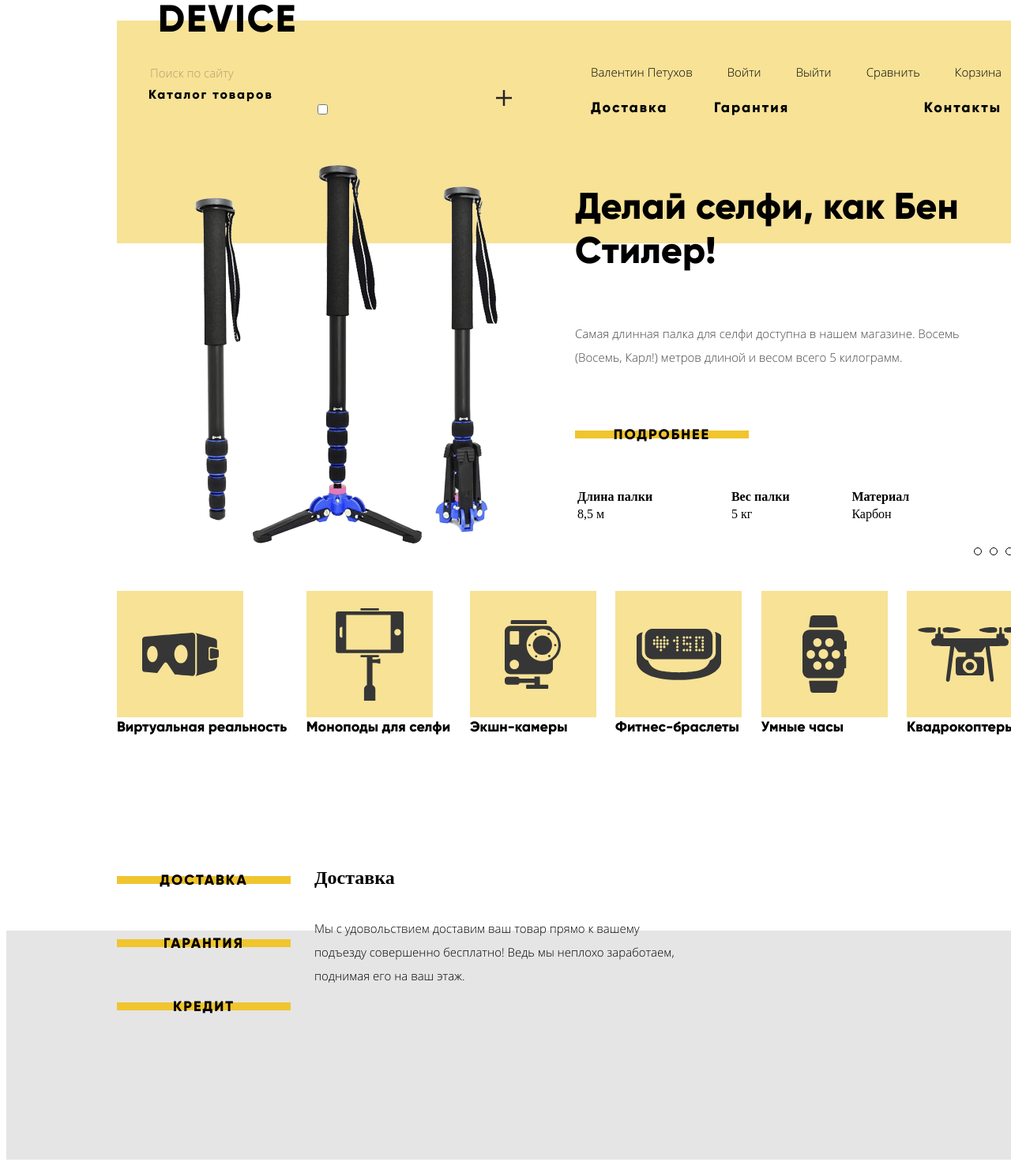
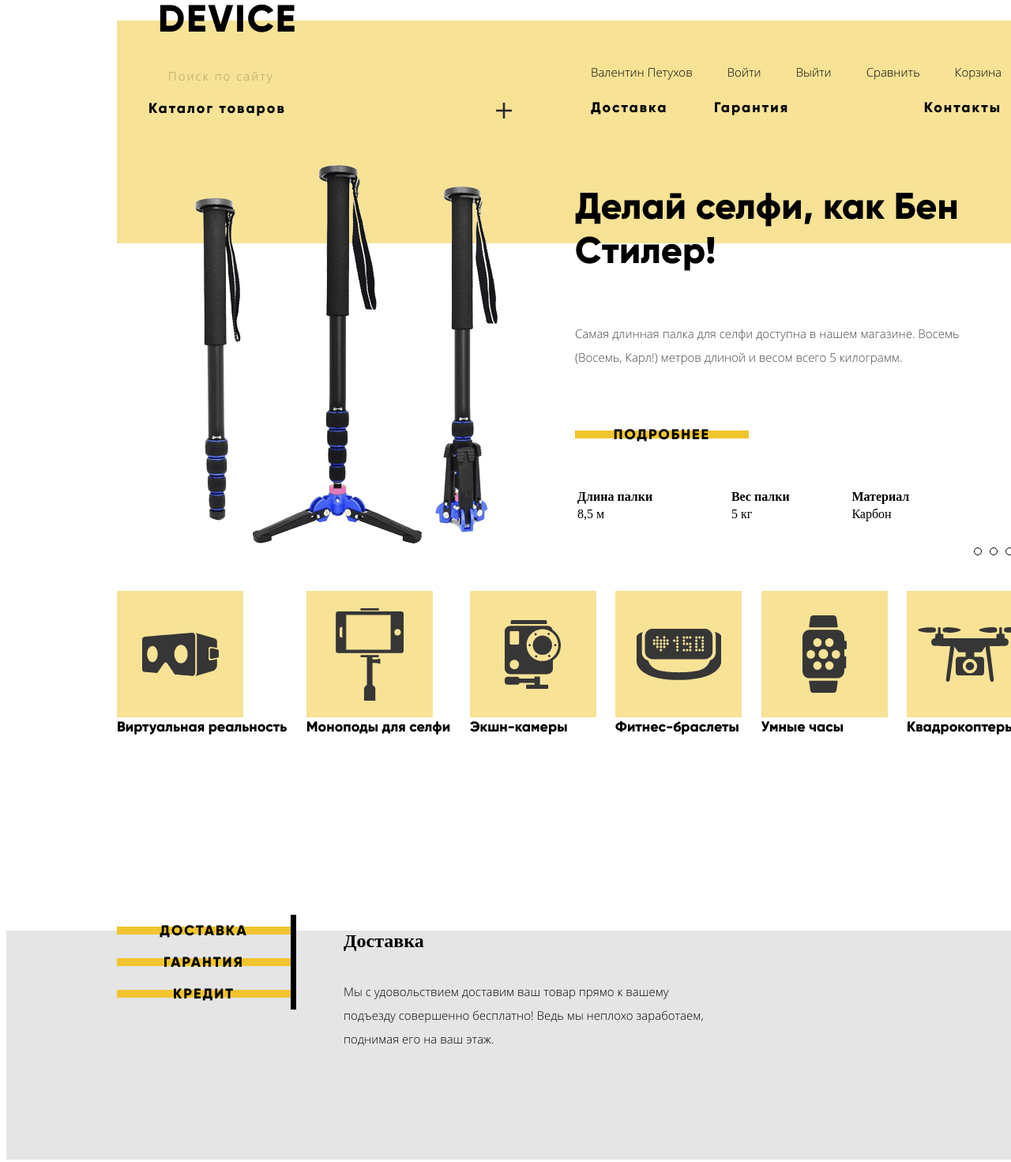
Before and after one commit to SergeiBan/Device, a website: page index.html in a window 1280 px wide. Shown: the top 1471 px of the page at 79% size. Drawn offline with Linux system fonts and the light colour scheme.

Commit message:
Все еще делает нижний слайдер

```diff
--- a/index.html
+++ b/index.html
@@ -93,10 +93,9 @@
     <header class="page-header page-header--index">
       <span class="page-header__logo logo">Device</span>
       <nav class="product-search">
-        <label class="product-search__site-search-label" for="site-search"></label>
-        <input class="product-search__site-search site-search" type="text" id="site-search" name="site-search-field" value="Поиск по сайту">
-        <label class="product-search__goods goods" for="goods-input">Каталог товаров</label>
-        <input class="product-search__goods-input" id="goods-input" type="checkbox">
+        <input class="product-search__site-search site-search" type="text" id="site-search" name="site-search-field">
+        <label class="product-search__site-search-label" for="site-search">Поиск по сайту</label>
+        <h2 class="product-search__goods goods" for="goods-input">Каталог товаров</h2>
         <ul class="product-search__goods-list goods-list">
           <li class="goods-list__good">Виртуальная реальность</li>
           <li class="goods-list__good">Моноподы для селфи</li>
@@ -250,20 +249,21 @@
       </div>
     </section>
     <section class="page-main__features features">
-      <ul class="features__list">
-        <li class="features__item in-depth">Доставка</li>
-        <li class="features__item in-depth">Гарантия</li>
-        <li class="features__item in-depth">Кредит</li>
-      </ul>
+      <label class="features__item-label in-depth" for="delivery">Доставка</label>
+      <input class="features__item-input" type="radio" id="delivery" name="features__item-field" checked>
       <div class="features__description features__description--delivery">
         <h2>Доставка</h2>
         <p class="features__text">Мы с удовольствием доставим ваш товар прямо к вашему подъезду совершенно бесплатно! Ведь мы неплохо заработаем, поднимая его на ваш этаж.</p>
       </div>
+      <label class="features__item-label in-depth" for="warranty">Гарантия</label>
+      <input class="features__item-input" type="radio" id="warranty" name="features__item-field">
       <div class="features__description features__description--warranty">
         <h2>Гарантия</h2>
         <p class="features__text">Если из-за возгорания купленного у нас товара у вас сгорит дом — не переживайте, мы выдадим вам новый.
             Товар, не дом, конечно же.</p>
       </div>
+      <label class="features__item-label in-depth" for="credit">Кредит</label>
+      <input class="features__item-input" type="radio" id="credit" name="features__item-field">
       <div class="features__description features__description--credit">
         <h2>Кредит</h2>
         <p class="features__text">Залезть в долговую яму стало проще! Кредитные консультанты подберут для вас наиболее выгодные
--- a/sass/features.scss
+++ b/sass/features.scss
@@ -5,7 +5,8 @@
   min-width: 400px;
   display: grid;
   grid-template-columns: 280px 880px;
-
+  grid-template-rows: 40px 40px 40px;
+  padding-top: 80px;
 }
 
 .features__text {
@@ -18,38 +19,28 @@
   grid-row: 1 / 4;
   grid-column: 2 / 3;
   margin-right: 140px;
-  padding-left: 110px;
-}
-
-.features__description--delivery {
-  display: block;
-  display: flex;
+  margin-left: 80px;
+  padding-left: 60px;
+  border-left: 7px solid #000000;
   flex-direction: column;
   align-items: flex-start;
 }
 
-.features__list {
-  list-style: none;
-  grid-column: 1 / 2;
-  grid-row: 1 / -1;
-  display: grid;
-  grid-template-rows: 40px 40px 40px;
-  grid-row-gap: 40px;
+.features__item-label {
   margin-left: 140px;
-  padding: 0;
 }
 
-.features__item:nth-child(1) {
+.features__item-label:nth-child(1) {
   grid-row: 1 / 2;
   grid-column: 1 / 2;
 }
 
-.features__item:nth-child(2) {
+.features__item-label:nth-child(2) {
   grid-row: 2 / 3;
   grid-column: 1 / 2;
 }
 
-.features__item:nth-child(3) {
+.features__item-label:nth-child(3) {
   grid-row: 3 / 4;
   grid-column: 1 / 2;
 }
@@ -66,3 +57,19 @@
 .features-nav__link:active {
   color: rgba(0, 0, 0, 0.3);
 }
+
+.features__item-input {
+  display: none;
+}
+
+.features__item-input:checked + .features__description {
+  display: flex;
+}
+
+.features__item-input:checked {
+  background-color: #000000;
+}
+
+// .features__item-input:nth-of-type(1):checked ~ .features__description {
+
+// }
--- a/sass/product-search.scss
+++ b/sass/product-search.scss
@@ -1,22 +1,26 @@
+@import "mixins.scss";
+
 .product-search {
   display: flex;
   flex-direction: column;
-
+  position: relative;
 }
 
 .product-search__goods-list {
   display: none;
-  position: absolute;
   width: 100%;
   background-color: #f7e296;
 }
 
 .product-search__goods {
   position: relative;
+  @include text1824;
 }
 
-.product-search__goods-input {
-  // display: none;
+.product-search__goods:hover ~ .product-search__goods-list {
+  display: grid;
+  grid-row: 2 / 3;
+  z-index: 2;
 }
 
 .product-search__goods::after {
@@ -33,3 +37,20 @@
 .product-search__goods-input:checked ~ .product-search__goods-list {
   display: block;
 }
+
+.product-search__site-search-label {
+  position: absolute;
+  top: 5px;
+  left: 25px;
+  @include text1530;
+  color: rgba(0, 0, 0, 0.3);
+  z-index: 2;
+}
+
+.product-search__site-search-label:hover {
+  color: rgba(0, 0, 0, 0.6);
+}
+
+.product-search__site-search:focus ~ .product-search__site-search-label {
+  display: none;
+}
--- a/sass/site-search.scss
+++ b/sass/site-search.scss
@@ -19,7 +19,3 @@
   color: #000000;
   border-bottom: 2px solid #000000;
 }
-
-.site-search:focus::placeholder {
-  color: red;
-}
```
Also changed, not shown: css/features.css, css/product-search.css, css/site-search.css, css/style.css.
